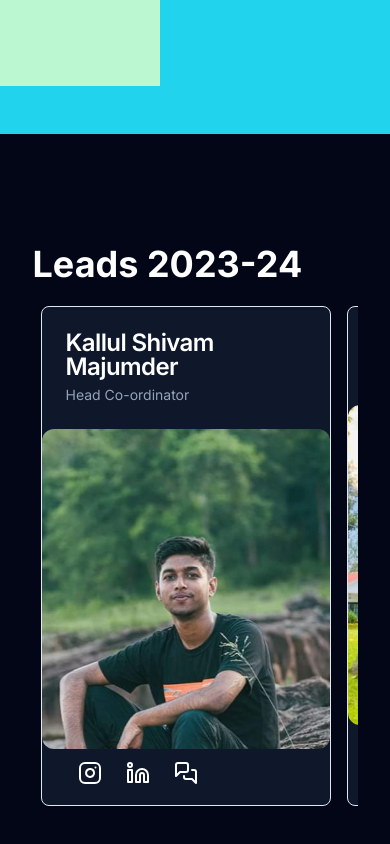
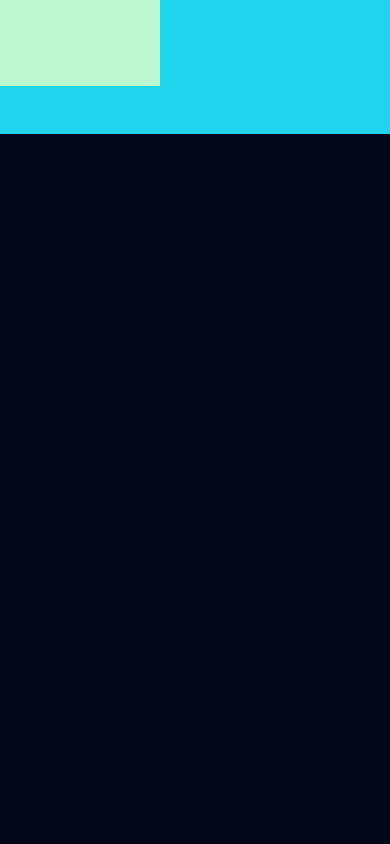
Before and after one commit to abhipdgupta/fotokraftjec, a Next.js app: page / in a window 390 px wide. Shown: the part 2994-3838 px from the top of the page. Built offline with nearby package versions, Linux system fonts and the light colour scheme.

Commit message:
fixes and addition

```diff
--- a/src/app/globals.css
+++ b/src/app/globals.css
@@ -129,3 +129,25 @@ html.lenis {
 html.lenis {
   height: auto;
 }
+
+/* width */
+::-webkit-scrollbar {
+  width: 10px;
+  height: 10px;
+}
+
+/* Track */
+::-webkit-scrollbar-track {
+  background: #f1f1f100;
+}
+
+/* Handle */
+::-webkit-scrollbar-thumb {
+  background: #888;
+  border-radius: 5px;
+}
+
+/* Handle on hover */
+::-webkit-scrollbar-thumb:hover {
+  background: #555;
+}
--- a/src/app/page.tsx
+++ b/src/app/page.tsx
@@ -1,7 +1,7 @@
 "use client";
 import React, { useEffect } from "react";
 import { gsap } from "gsap";
-import { ScrollToPlugin, ScrollTrigger,Flip } from "gsap/all";
+import { ScrollToPlugin, ScrollTrigger,Flip ,Draggable} from "gsap/all";
 
 import Navbar from "@/components/navbar";
 import Hero from "@/components/sections/hero";
@@ -11,7 +11,7 @@ import Joinform from "@/components/sections/joinform";
 import Leads from "@/components/sections/leads";
 
 export default function Home() {
-  gsap.registerPlugin(ScrollTrigger, ScrollToPlugin,Flip);
+  gsap.registerPlugin(ScrollTrigger, ScrollToPlugin,Flip,Draggable);
 
 
   return (
--- a/src/components/profilecard.tsx
+++ b/src/components/profilecard.tsx
@@ -36,7 +36,7 @@ export function ProfileCard({
     const state=Flip.getState(flipref.current)
 
       // @ts-ignore
-    Flip.to(state,{rotateY:-90, ease:"SloMo",duration:.8,})
+    Flip.to(state,{rotateY:-90, ease:"power0.easeNone",duration:.5,})
 
 
     // setTimeout(() => {
@@ -44,15 +44,15 @@ export function ProfileCard({
     // }, 1000);
   }
   return (
-    <Card ref={flipref} className="w-80 h-[500px] snap-center bg-slate-900 ">
+    <Card ref={flipref} className="min-w-80 min-h-[500px] snap-center bg-slate-900 ">
       <CardHeader>
-        <CardTitle className="text-white">{name}</CardTitle>
-        <CardDescription className="text-slate-400">
+        <CardTitle className="text-white text-xl">{name}</CardTitle>
+        <CardDescription className="text-slate-400 text-sm">
           {description}
         </CardDescription>
       </CardHeader>
       {!showMessage ? (
-        <CardContent className="rounded-xl overflow-hidden w-72 h-80">
+        <CardContent className=" rounded-xl overflow-hidden m-4 w-64 h-80">
           <img
             className="w-full h-full object-cover"
             src={imagePath}
@@ -60,7 +60,7 @@ export function ProfileCard({
           />
         </CardContent>
       ) : (
-        <CardContent className="rounded-xl overflow-hidden text-white p-4 w-72 h-80">
+        <CardContent className=" rounded-xl overflow-hidden m-4 w-64 h-80 text-slate-300">
           {/* @ts-ignore */}
           {messages[name]}
         </CardContent>
--- a/src/components/sections/leads.tsx
+++ b/src/components/sections/leads.tsx
@@ -1,18 +1,42 @@
-import React from "react";
+import React,{useRef,useEffect} from "react";
 import { ProfileCard } from "../profilecard";
+import { gsap } from "gsap";
 
 export default function Leads() {
+
+    const profileRef=useRef(null)
+    const lead=useRef(null)
+
+    useEffect(() => {
+
+      // @ts-ignore
+      const children=profileRef.current.children
+
+      const t1=gsap.timeline({
+        scrollTrigger:{
+          trigger:profileRef.current,
+          start:"top 80%",
+          end:"bottom bottom",
+          scrub:true,
+        }
+      })
+
+      t1.fromTo(lead.current,{opacity:0},{opacity:1})
+      t1.fromTo(children,{scale:0,opacity:0},{scale:1, opacity:1,stagger:0.1})
+
+    }, [])
+
     return (
     <section
       id="leads"
-      className="relative h-screen flex items-center py-16 gap-4 lg:min-w-min md:w-2/3 w-5/6 overflow-hidden mx-auto
+      className="relative h-screen flex flex-col py-20 justify-center gap-4 container overflow-hidden mx-auto
 
      "
     >
-      <span className="text-white text-4xl font-bold absolute top-[13%]  ">
+      <span ref={lead} className="text-white text-4xl font-bold text-center  ">
         Leads 2023-24
       </span>
-      <div className="flex items-center gap-4 overflow-auto snap-x snap-proximity overscroll-x-contain p-2 no-scrollbar">
+      <div ref={profileRef} className="flex items-center lg:justify-around mx-auto gap-4 overflow-x-auto overflow-y-hidden snap-x snap-proximity overscroll-x-contain p-2 container ">
         <ProfileCard
           name="Kallul Shivam Majumder"
           description="Head Co-ordinator"
@@ -37,7 +61,7 @@ export default function Leads() {
         <ProfileCard
           name="Dibyashree Chakraborty"
           description="Head Co-ordinator"
-          imagePath=""
+          imagePath="/leads/dibyashree1.jpg"
           instagram=""
           linkedin=""
         />
--- a/src/lib/messageByLeads.ts
+++ b/src/lib/messageByLeads.ts
@@ -3,7 +3,7 @@ const messages={
     "Kallul Shivam Majumder":"Welcome to the Photography Club's digital haven! 🌟 Through the lens of creativity, we capture moments that tell unique stories. Join us in our visual journey as we explore the art of photography together.",
     "Debasis Das":"Join us in our quest to freeze time and unveil the world through the lens. Let's paint the world with light and imagination together!",
     "Nikhil Gautam":"Greetings, shutterbugs and visual storytellers! We're thrilled to have you at Fotokraft, where every click captures a unique perspective. Our club is a hub for all things photography, where you can learn, share, and grow alongside fellow enthusiasts.",
-    "Dibyashree Chakraborty":","
+    "Dibyashree Chakraborty":"Whether you're using a DSLR, smartphone, or vintage film camera, our club embraces the art in every pixel. Together, let's freeze moments, create memories, and paint stories through the lens."
 }
 
 
```
Also changed, not shown: public/leads/dibyashree.jpg (added), public/leads/dibyashree1.jpg (added).
